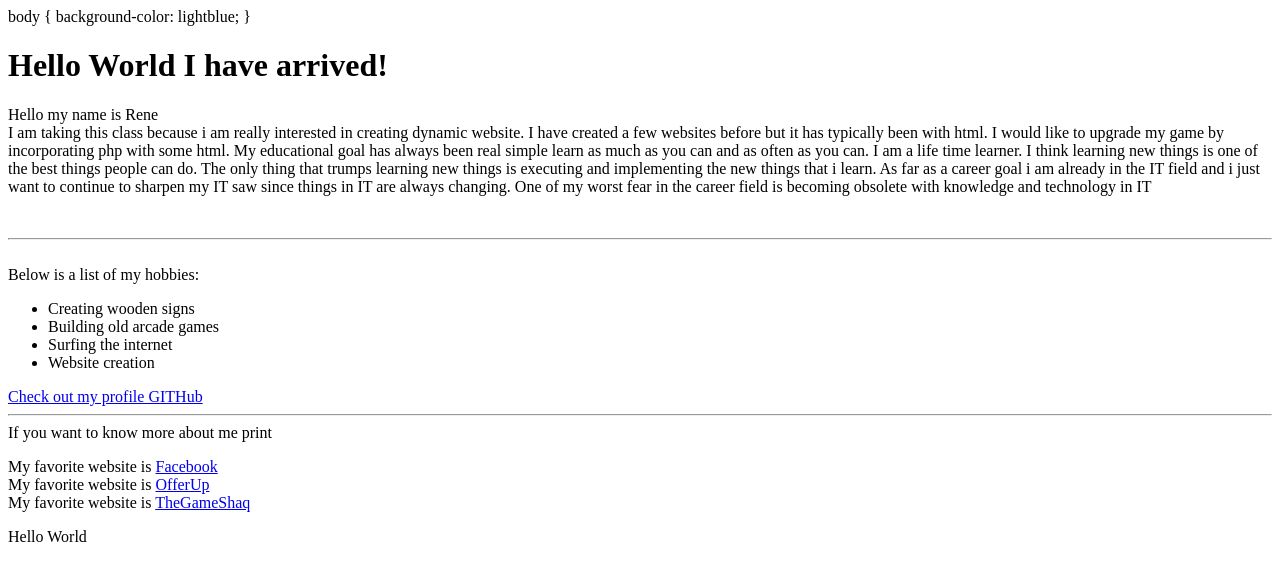
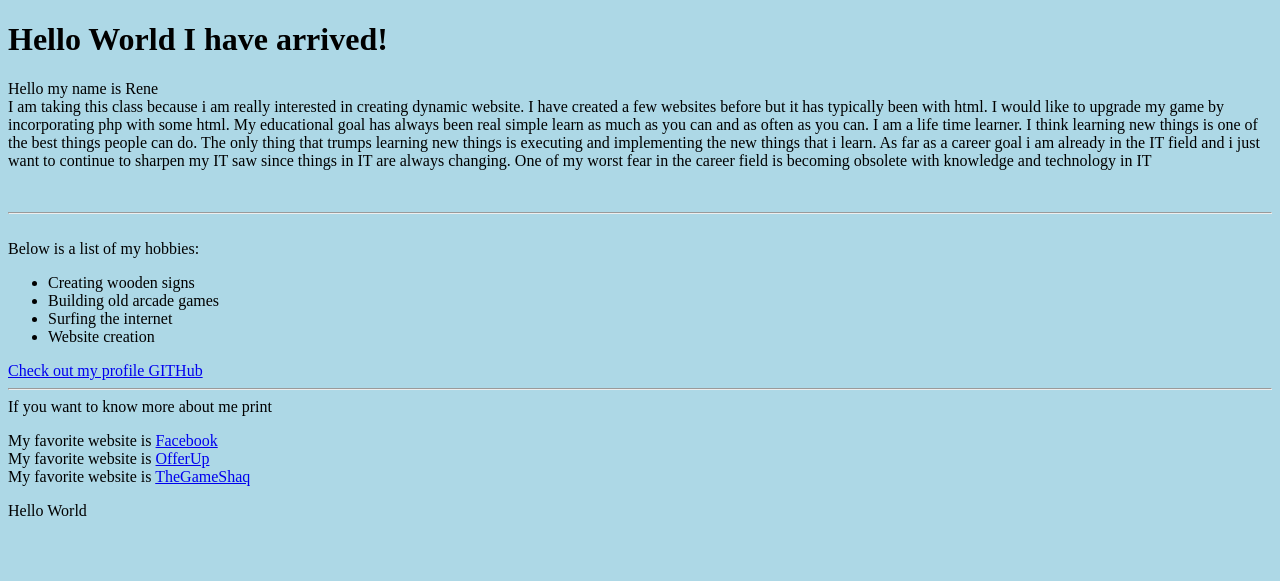
Before and after one commit to jedeyejed00/TheGameShaq, a PHP site: page /ClassWork/lab1.php in a window 1280 px wide. Shown: the top 581 px of the page. Run offline with PHP 8.4, Linux system fonts and the light colour scheme.

Commit message:
added styles

```diff
--- a/ClassWork/lab1.php
+++ b/ClassWork/lab1.php
@@ -1,8 +1,12 @@
 <!DOCTYPE html>
 <html>
-    <head>body {
-                  background-color: lightblue;
-                }
+    <head><style type="text/css">
+                body {
+                      background-color: lightblue;
+                     }
+          </style>
+
+
         <title> Labwork 1: Hello World</title>
     </head>
     <body>
```
